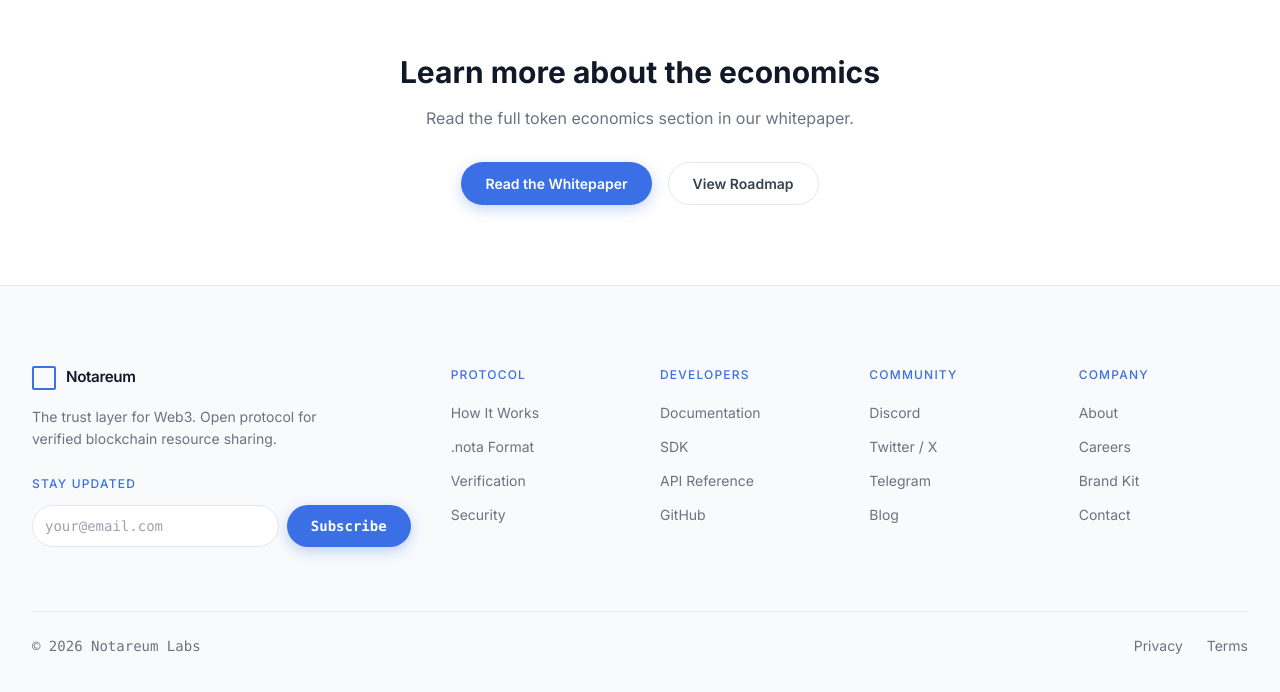
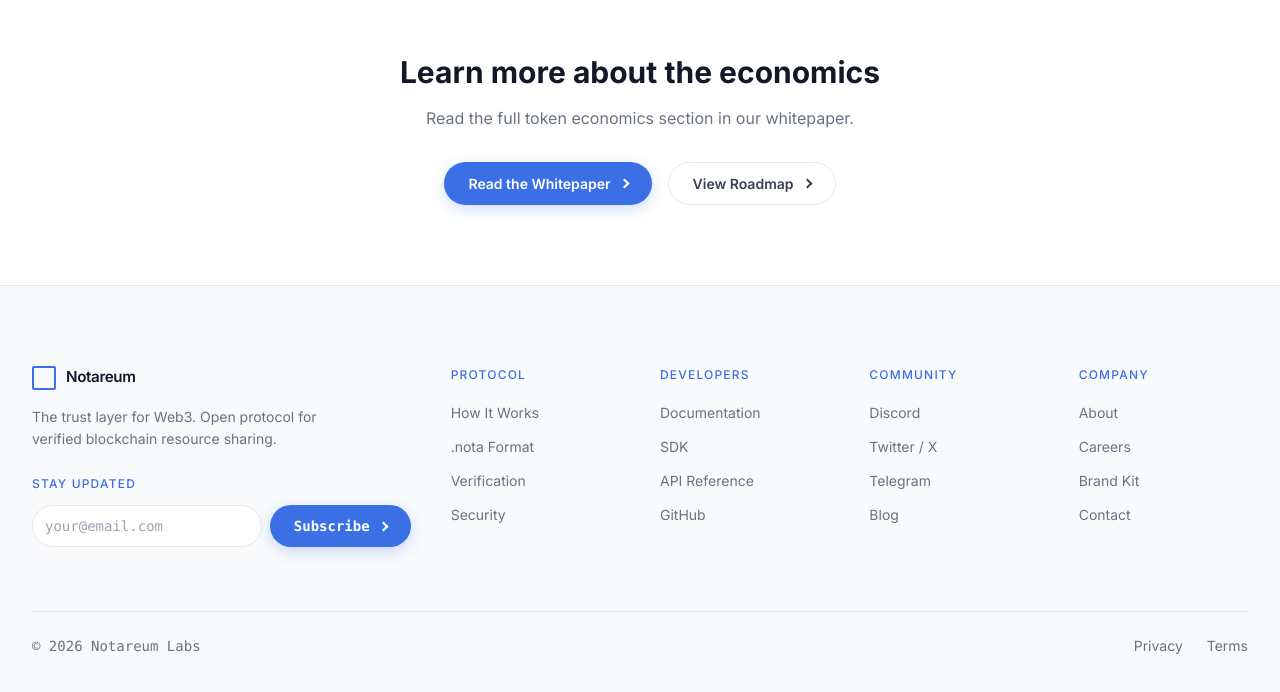
Before and after one commit to notareum/website, a Next.js app: page /token in a window 1280 px wide. Shown: the part 2944-3636 px from the top of the page. Built offline with nearby package versions, Linux system fonts and the light colour scheme.

Commit message:
style: add chevron arrow indicators to CTA buttons
- Add ::after pseudo-element with rotated border chevron
  to both .btn-primary and .btn-secondary
- Update button box-shadow rgba values to match new palette

```diff
--- a/src/app/globals.css
+++ b/src/app/globals.css
@@ -75,12 +75,23 @@
   gap: 0.5rem;
   cursor: pointer;
   border: none;
-  box-shadow: 0 4px 14px 0 rgba(26, 86, 219, 0.25);
+  box-shadow: 0 4px 14px 0 rgba(58, 111, 229, 0.25);
+}
+.btn-primary::after {
+  content: '';
+  display: inline-block;
+  width: 7px;
+  height: 7px;
+  border-top: 2px solid currentColor;
+  border-right: 2px solid currentColor;
+  transform: rotate(45deg);
+  margin-left: 2px;
+  flex-shrink: 0;
 }
 .btn-primary:hover {
   background: var(--brand-hover);
   transform: translateY(-1px);
-  box-shadow: 0 6px 20px 0 rgba(26, 86, 219, 0.35);
+  box-shadow: 0 6px 20px 0 rgba(58, 111, 229, 0.35);
 }
 
 .btn-secondary {
@@ -96,6 +107,17 @@
   align-items: center;
   gap: 0.5rem;
   cursor: pointer;
+}
+.btn-secondary::after {
+  content: '';
+  display: inline-block;
+  width: 7px;
+  height: 7px;
+  border-top: 2px solid currentColor;
+  border-right: 2px solid currentColor;
+  transform: rotate(45deg);
+  margin-left: 2px;
+  flex-shrink: 0;
 }
 .btn-secondary:hover {
   border-color: var(--brand);
```
